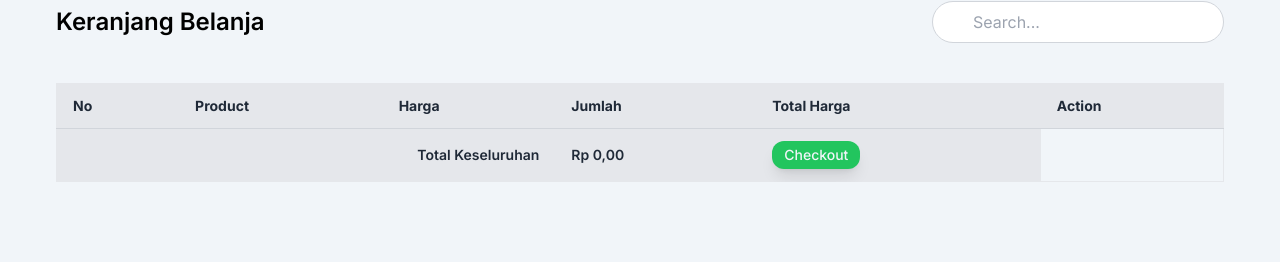
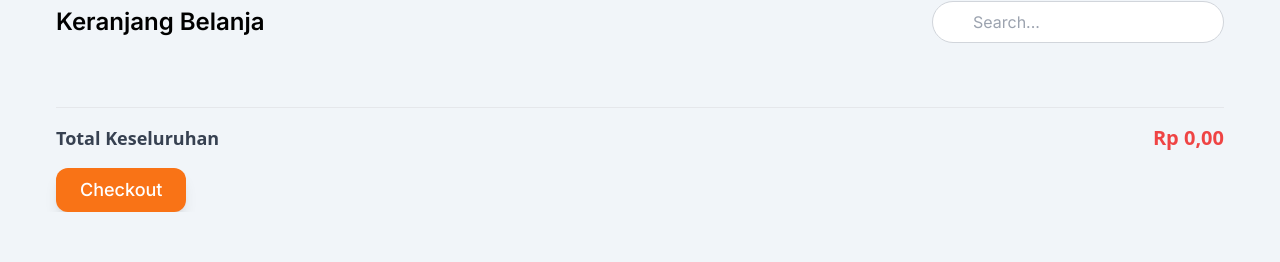
Before and after one commit to adriyansyahsyaputra/Restaurant, a React (Vite) app: page /cart in a window 1280 px wide. Shown: the part 191-453 px from the top of the page. Built offline with nearby package versions, Linux system fonts and the light colour scheme.

Commit message:
Add feature product details and redesign ui product details

```diff
--- a/package.json
+++ b/package.json
@@ -12,7 +12,7 @@
   "dependencies": {
     "react": "^18.3.1",
     "react-dom": "^18.3.1",
-    "react-router-dom": "^6.27.0"
+    "react-router-dom": "^6.28.0"
   },
   "devDependencies": {
     "@eslint/js": "^9.9.0",
--- a/src/App.jsx
+++ b/src/App.jsx
@@ -7,6 +7,7 @@ import Menu from './pages/Menu';
 import Login from './components/Layouts/Login/Login';
 import Register from './components/Layouts/Register/Register';
 import Cart from './pages/Cart';
+import Details from './pages/Details';
 
 function App() {
 
@@ -17,6 +18,7 @@ function App() {
           <Route path='/' element={<Home />}></Route>
           <Route path='/menu' element={<Menu />}></Route>
           <Route path='/cart' element={<Cart/>}></Route>
+          <Route path='/details' element={<Details/>}></Route>
           <Route path='/login' element={<Login />}></Route>
           <Route path='/register' element={<Register />}></Route>
           <Route path='*' element={<NotFound />}></Route>
--- a/src/components/Layouts/Cart/CartResult.jsx
+++ b/src/components/Layouts/Cart/CartResult.jsx
@@ -1,88 +1,107 @@
 import React from "react";
 import Button from "../../Elements/Button/Button";
-  import { useCart } from "../../../contexts/cartContext"
+import { useCart } from "../../../contexts/cartContext";
 
 export default function CartResult() {
-  const { cart, removeFromCart } = useCart();
+  const { cart, removeFromCart, updateQuantity } = useCart();
 
   const totalPrice = cart.reduce(
     (acc, item) => acc + item.price * item.quantity,
     0
   );
 
-
   return (
     <div>
       <Header />
-      <div className="mt-10">
-        <table className="w-full border border-gray-200 font-inter text-sm text-left text-gray-700">
-          <thead className="bg-gray-200 text-gray-800 font-semibold">
-            <tr>
-              <th className="px-4 py-3 border-b border-gray-300">No</th>
-              <th className="px-4 py-3 border-b border-gray-300">Product</th>
-              <th className="px-4 py-3 border-b border-gray-300">Harga</th>
-              <th className="px-4 py-3 border-b border-gray-300">Jumlah</th>
-              <th className="px-4 py-3 border-b border-gray-300">
-                Total Harga
-              </th>
-              <th className="px-4 py-3 border-b border-gray-300">Action</th>
-            </tr>
-          </thead>
-          <tbody>
-            {cart.map((item, index) => (
-              <tr key={item.id} className="hover:bg-gray-100">
-                <td className="px-4 py-3 border-b border-gray-300">
-                  {index + 1}
-                </td>
-                <td className="px-4 py-3 border-b border-gray-300">
+      <div className="container mt-10">
+        <div className="grid grid-cols-1 md:grid-cols-2 lg:grid-cols-3 gap-4">
+          {cart.map((item) => (
+            <div
+              key={item.id}
+              className="border border-gray-200 rounded-lg shadow-sm p-4 flex flex-col items-start bg-white">
+              <div className="flex items">
+                {/* Gambar Produk */}
+                <img
+                  src={`public/img/${item.image}`}
+                  alt={item.name}
+                  className="w-20 h-20 object-cover rounded-md mb-4"
+                />
+                {/* Detail Produk */}
+                <div className="flex-1 w-full ml-4">
+                  <h2 className="text-sm font-semibold text-gray-800">
                     {item.name}
-                </td>
-                <td className="px-4 py-3 border-b border-gray-300">
+                  </h2>
+                  <p className="text-xs text-gray-500">
+                    Harga:{" "}
                     {item.price.toLocaleString("id-ID", {
                       style: "currency",
                       currency: "IDR",
                     })}
-                </td>
-                <td className="px-4 py-3 border-b border-gray-300">
+                  </p>
+                  <p className="text-xs text-gray-500">
+                    Jumlah: {item.quantity}
+                  </p>
+                  {/* Button plus & minus */}
+                  <div className="flex items-center right-0 mt-2 space-x-2">
+                    {/* Tombol Plus dan Minus */}
+                    <button
+                      className="px-2 bg-gray-300 text-gray-700 hover:bg-gray-400"
+                      onClick={() =>
+                        updateQuantity(item.id, item.quantity - 1)
+                      }>
+                      -
+                    </button>
+                    <span className="px-4 bg-gray-100 text-gray-700 border border-gray-300">
                       {item.quantity}
-                </td>
-                <td className="px-4 py-3 border-b border-gray-300">
+                    </span>
+                    <button
+                      className="px-2 bg-gray-300 text-gray-700 hover:bg-gray-400"
+                      onClick={() =>
+                        updateQuantity(item.id, item.quantity + 1)
+                      }>
+                      +
+                    </button>
+                  </div>
+
+                  <p className="text-sm font-semibold text-red-500 mt-2">
+                    Total:{" "}
                     {(item.price * item.quantity).toLocaleString("id-ID", {
                       style: "currency",
                       currency: "IDR",
                     })}
-                </td>
-                <td className="px-4 py-3 border-b border-gray-300">
+                  </p>
+                </div>
+              </div>
+
+              {/* Tombol Aksi */}
+              <div className="flex items-center mt-2 w-full space-x-2">
                 <Button
-                    classname="bg-red-500 px-3 py-1 hover:bg-red-600"
+                  classname="flex-1 bg-red-500 text-white text-sm px-3 py-1 rounded-lg hover:bg-red-600"
                   onClick={() => removeFromCart(item.id)}>
                   Hapus
                 </Button>
-                </td>
-              </tr>
+              </div>
+            </div>
           ))}
-          </tbody>
-          <tfoot className="bg-gray-200 text-gray-800 font-semibold">
-            <tr>
-              <td
-                colSpan="3"
-                className="px-4 py-3 text-right border-t border-gray-300">
+        </div>
+        {/* Total Keseluruhan */}
+        <div className="mt-6 border-t pt-4">
+          <div className="flex justify-between items-center">
+            <p className="text-gray-700 font-semibold text-lg">
               Total Keseluruhan
-              </td>
-              <td className="px-4 py-3 border-t border-gray-300">
+            </p>
+            <p className="text-red-500 font-semibold text-xl">
               {totalPrice.toLocaleString("id-ID", {
                 style: "currency",
                 currency: "IDR",
               })}
-              </td>
-              <td className="px-4 py-3 border-t border-gray-300">
-                <Button classname="bg-green-500 px-3 py-1 hover:bg-green-600">
+            </p>
+          </div>
+          {/* Tombol Checkout */}
+          <Button classname="mt-4 bg-orange-500 text-white text-lg px-6 py-2 rounded-lg hover:bg-orange-600 w-full md:w-auto">
             Checkout
           </Button>
-              </td>
-            </tr>
-          </tfoot>
-        </table>
+        </div>
       </div>
     </div>
   );
--- /dev/null
+++ b/src/components/Layouts/Details/DetailProducts.jsx
@@ -0,0 +1,51 @@
+import React from "react";
+import Button from "../../Elements/Button/Button";
+import { useLocation, useNavigate } from "react-router-dom";
+import { useCart } from "../../../contexts/cartContext";
+
+export default function DetailProducts() {
+    const location = useLocation();
+    const navigate = useNavigate();
+    const data = location.state;
+    const { addToCart } = useCart();
+
+    const { id, name, rating, reviewer, price, image, quantity } = data;
+
+  return (
+    <>
+      <div className="w-full mx-auto p-6 bg-red-100 rounded-lg shadow-md flex flex-col md:flex-row font-inter">
+        <img
+          src={`./public/img/${image}`}
+          alt={name}
+          className="w-full md:w-60 h-60 object-cover rounded-lg"
+        />
+        <div className="mt-4 md:mt-0 md:ml-6 flex flex-col justify-between">
+          <h2 className="text-xl md:text-2xl font-semibold text-gray-800">
+            {name}
+          </h2>
+          <p className="text-sm md:text-base text-gray-700 mt-2">
+            Lorem ipsum dolor sit amet consectetur adipisicing elit. Quas quia
+            minima adipisci ea facere architecto itaque ipsa ex amet ipsum?
+          </p>
+          <div className="mt-3 text-gray-700 text-sm md:text-base">
+            <p>
+              {rating} ({reviewer})
+            </p>
+            <p className="mt-1 font-semibold md:text-lg">
+              {parseInt(price).toLocaleString("id-ID", {
+                style: "currency",
+                currency: "IDR",
+              })}
+            </p>
+            <p className="mt-1 font-semibold">Sisa barang: {quantity}</p>
+          </div>
+          <Button
+            classname="bg-red-500 px-4 py-2 mt-4 hover:bg-red-600"
+            onClick={() => addToCart({ id, name, price, image })}>
+            Add to Cart!
+          </Button>
+        </div>
+      </div>
+    </>
+  );
+}
--- a/src/components/Layouts/Home/FavouriteDrinks.jsx
+++ b/src/components/Layouts/Home/FavouriteDrinks.jsx
@@ -32,7 +32,7 @@ export default function FavouriteDrinks() {
               />
               <h5 className="text-lg font-serif font-normal">{drink.name}</h5>
               <p className="text-red-500 text-base tracking-wide font-semibold font-sans">
-                {drink.price.toLocaleString("id-ID", {
+                {parseInt(drink.price).toLocaleString("id-ID", {
                   style: "currency",
                   currency: "IDR",
                 })}
--- a/src/components/Layouts/Home/FavouriteFoods.jsx
+++ b/src/components/Layouts/Home/FavouriteFoods.jsx
@@ -33,7 +33,7 @@ export default function FavouriteFoods() {
               />
               <h5 className="text-lg font-serif font-normal">{food.name}</h5>
               <p className="text-red-500 text-base tracking-wide font-semibold font-sans">
-                {food.price.toLocaleString("id-ID", {
+                {parseInt(food.price).toLocaleString("id-ID", {
                   style: "currency",
                   currency: "IDR",
                 })}
--- a/src/components/Layouts/Menu/VariousDrinks.jsx
+++ b/src/components/Layouts/Menu/VariousDrinks.jsx
@@ -27,6 +27,7 @@ export default function VariousDrinks() {
                 currency: "IDR",
               })}
               image={drink.image}
+              quantity={drink.quantity}
             />
           </div>
         ))}
--- a/src/components/Layouts/Menu/VariousFoods.jsx
+++ b/src/components/Layouts/Menu/VariousFoods.jsx
@@ -26,6 +26,7 @@ export default function VariousFoods() {
               })}
               reviewer={food.reviewer}
               image={food.image}
+              quantity={food.quantity}
             />
           </div>
         ))}
--- a/src/pages/Cart.jsx
+++ b/src/pages/Cart.jsx
@@ -1,5 +1,5 @@
 import CartResult from "../components/Layouts/Cart/CartResult";
-import Footer from "../components/template/footer/Footer";
+import Footer from "../components/template/Footer/Footer";
 import Navbar from "../components/template/Navbar/Navbar";
 
 export default function Cart() {
--- /dev/null
+++ b/src/pages/Details.jsx
@@ -0,0 +1,16 @@
+import React from "react";
+import Navbar from "../components/template/Navbar/Navbar";
+import Footer from "../components/template/Footer/Footer";
+import DetailProducts from "../components/Layouts/Details/DetailProducts";
+
+export default function Details() {
+    return (
+      <>
+        <Navbar />
+        <main className="container mt-28 px-4 md:px-12">
+            <DetailProducts />
+        </main>
+        <Footer />
+      </>
+    );
+}
```
Also changed, not shown: src/components/Fragments/Card.jsx (+11 -3 lines), src/contexts/cartContext.jsx (+14 -2 lines), 1 other file (tests, documents, lock files or other folders). Lines whose indentation alone changed are shown as unchanged.
